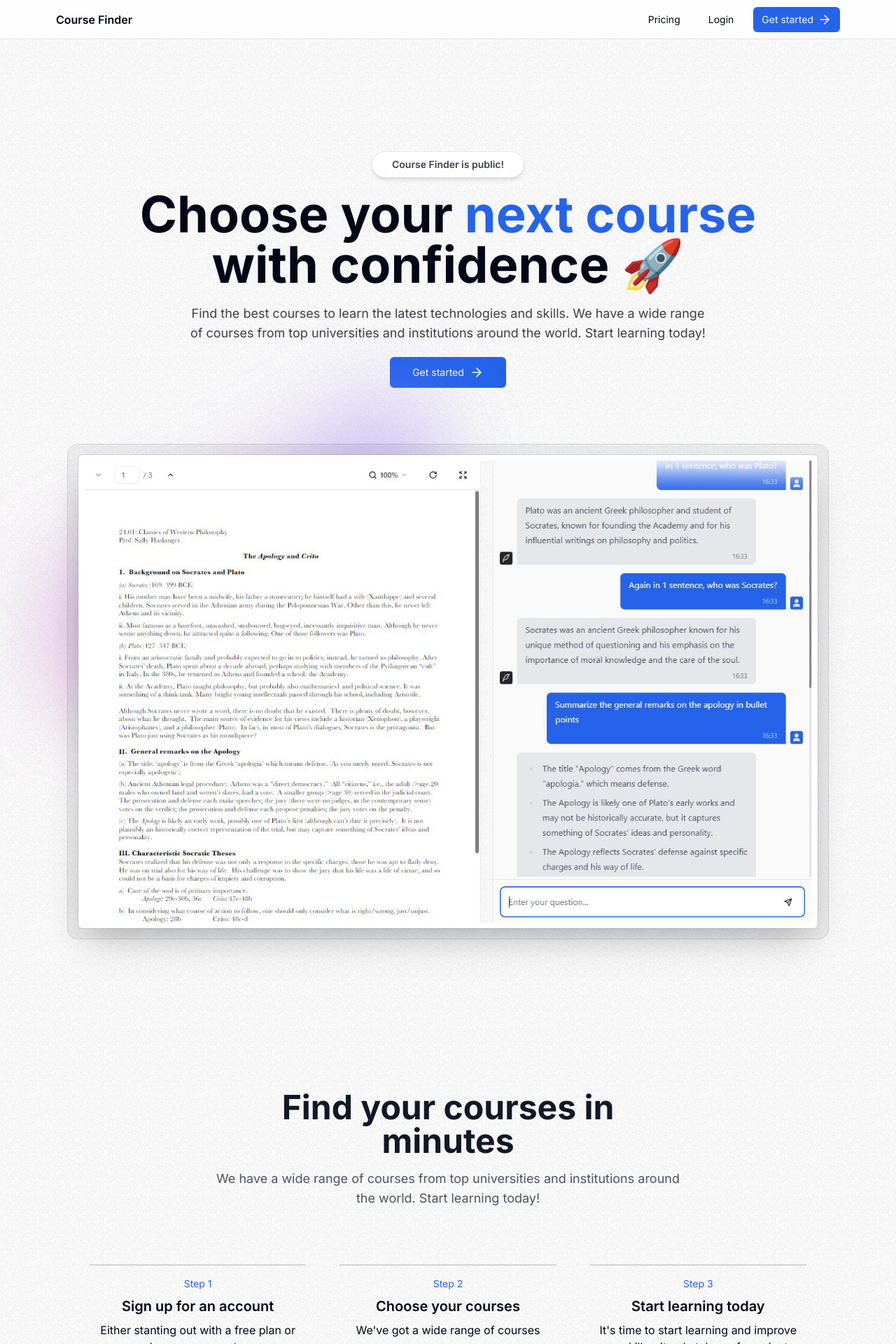
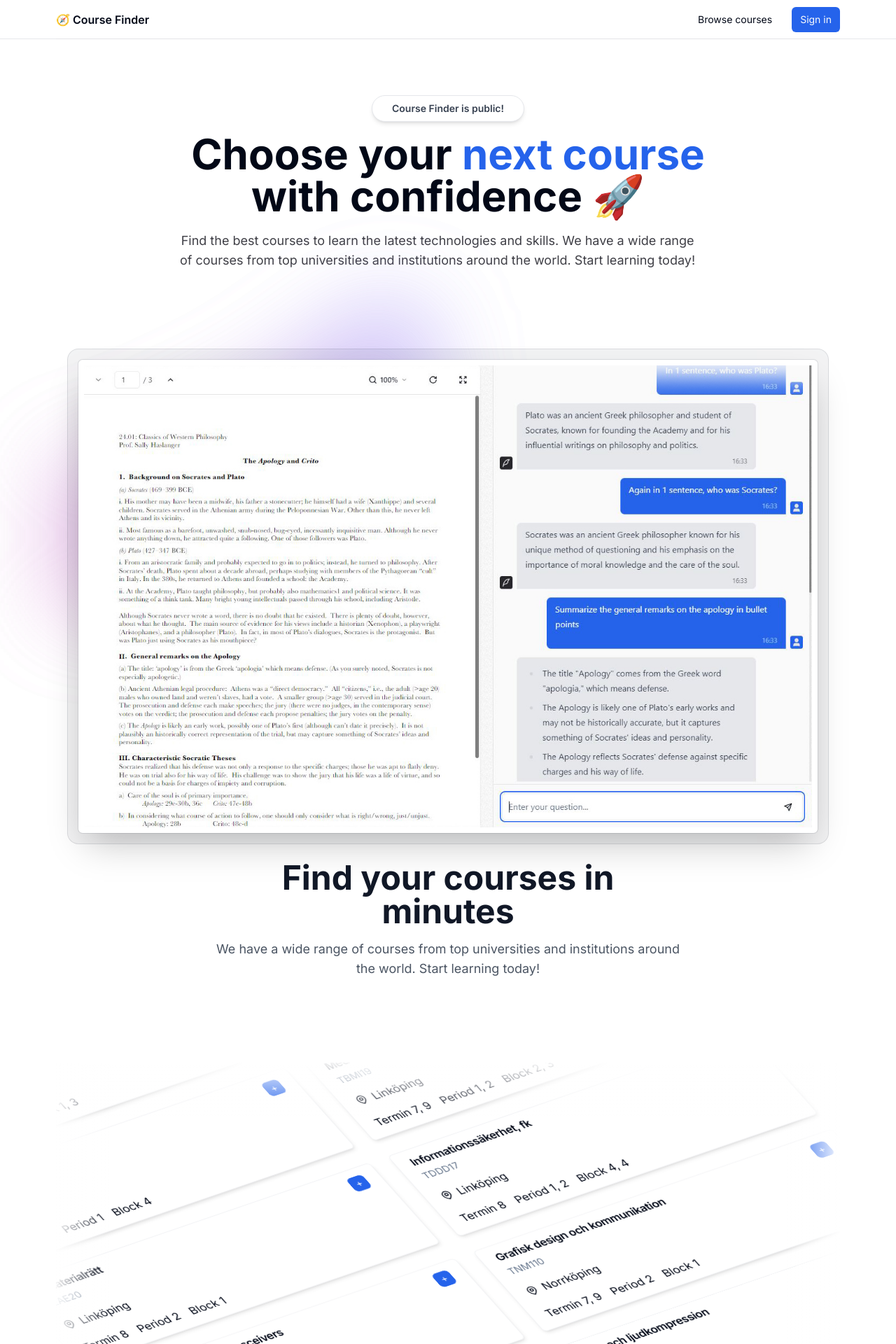
Before and after one commit to filipbagen/course-finder, a React (Vite) app: page / in a window 1280 px wide. Shown: the top 1920 px of the page at 70% size. Built offline with nearby package versions, Linux system fonts and the light colour scheme; no server answers.

Commit message:
Updated design of landing page with auto-scrolling courses

```diff
--- a/src/App.tsx
+++ b/src/App.tsx
@@ -17,7 +17,8 @@ import { Toaster } from '@/components/ui/sonner';
 const App = () => {
   return (
     <Router>
-      <div className="min-h-screen antialiased dark:bg-gray-900 grainy dark:bg-none dark:text-white">
+      {/* grainy */}
+      <div className="min-h-screen antialiased dark:bg-gray-900 dark:bg-none dark:text-white">
         <Navbar />
         <MaxWidthWrapper>
           <AuthProvider>
--- a/src/components/Navbar.tsx
+++ b/src/components/Navbar.tsx
@@ -11,7 +11,7 @@ const Navbar = () => {
       <MaxWidthWrapper>
         <div className="flex h-14 items-center justify-between border-b border-zinc-200 dark:border-black">
           <Link to="/" className="flex z-40 font-semibold">
-            Course Finder
+            🧭 Course Finder
           </Link>
 
           {/* todo: add mobile navbar */}
@@ -25,9 +25,9 @@ const Navbar = () => {
                   size: 'sm',
                 })}
               >
-                Pricing
+                Browse courses
               </Link>
-              <Link
+              {/* <Link
                 to="/signin"
                 className={buttonVariants({
                   variant: 'ghost',
@@ -35,14 +35,14 @@ const Navbar = () => {
                 })}
               >
                 Login
-              </Link>
+              </Link> */}
               <Link
                 to="/signup"
                 className={buttonVariants({
                   size: 'sm',
                 })}
               >
-                Get started <ArrowRight className="ml-1.5 h-5 w-5" />
+                Sign in {/*<ArrowRight className="ml-1.5 h-5 w-5" /> */}
               </Link>
             </>
           </div>
--- a/src/components/ui/button.tsx
+++ b/src/components/ui/button.tsx
@@ -23,7 +23,7 @@ const buttonVariants = cva(
         default: 'h-10 px-4 py-2',
         sm: 'h-9 rounded-md px-3',
         lg: 'h-11 rounded-md px-8',
-        icon: 'h-6 w-6',
+        icon: 'min-h-6 max-h-6 min-w-6 max-h-6',
       },
     },
     defaultVariants: {
--- a/src/pages/Landing/LandingPage.tsx
+++ b/src/pages/Landing/LandingPage.tsx
@@ -2,16 +2,54 @@ import { ArrowRight } from 'lucide-react';
 import { buttonVariants } from '@/components/ui/button';
 import { Link } from 'react-router-dom';
 import Image from '@/utils/Image';
+import courses from '@/data/courses';
+
+// icons
+import { MapPin } from 'lucide-react';
+
+// shadcn
+import { Button } from '@/components/ui/button';
+import {
+  Card,
+  CardContent,
+  CardDescription,
+  CardFooter,
+  CardHeader,
+  CardTitle,
+} from '@/components/ui/card';
+
+function shuffle(array: any[]) {
+  let currentIndex = array.length;
+  let temporaryValue;
+  let randomIndex;
+
+  // While there remain elements to shuffle...
+  while (currentIndex !== 0) {
+    // Pick a remaining element...
+    randomIndex = Math.floor(Math.random() * currentIndex);
+    currentIndex -= 1;
+
+    // And swap it with the current element.
+    temporaryValue = array[currentIndex];
+    array[currentIndex] = array[randomIndex];
+    array[randomIndex] = temporaryValue;
+  }
+
+  return array;
+}
 
 export default function Home() {
+  const limitedCourses = shuffle(courses).slice(0, 50);
+
   return (
-    <div className="mt-28 sm:mt-40 flex flex-col items-center justify-center text-center">
+    <div className="mt-20 sm:mt-22 mb-20 sm:mb-40 flex flex-col items-center gap-8 justify-center text-center">
+      <div>
         <div className="mx-auto mb-4 flex max-w-fit items-center justify-center space-x-2 overflow-hidden rounded-full border border-gray-200 bg-white px-7 py-2 shadow-md backdrop-blur transition-all hover:border-gray-300 hover:bg-white/50">
           <p className="text-sm font-semibold text-gray-700">
             Course Finder is public!
           </p>
         </div>
-      <h1 className="max-w-4xl text-5xl font-bold md:text-6xl lg:text-7xl">
+        <h1 className="max-w-3xl text-4xl font-bold md:text-6xl lg:text-6xl">
           Choose your <span className="text-blue-600">next course</span> with
           confidence 🚀
         </h1>
@@ -20,19 +58,9 @@ export default function Home() {
           have a wide range of courses from top universities and institutions
           around the world. Start learning today!
         </p>
+      </div>
 
-      <Link
-        className={buttonVariants({
-          size: 'lg',
-          className: 'mt-5',
-        })}
-        to="/dashboard"
-        target="_blank"
-      >
-        Get started <ArrowRight className="ml-2 h-5 w-5" />
-      </Link>
-
-      {/* value proposition section */}
+      {/* gradient */}
       <div>
         <div className="relative isolate">
           <div
@@ -76,7 +104,7 @@ export default function Home() {
       </div>
 
       {/* Feature section */}
-      <div className="mx-auto mb-32 mt-32 max-w-5xl sm:mt-56">
+      {/* <div className="mx-auto mb-32 mt-32 max-w-5xl"> */}
       <div className="mb-12 px-6 lg:px-8">
         <div className="mx-auto max-w-2xl sm:text-center">
           <h2 className="mt-2 font-bold text-4xl text-gray-900 dark:text-white sm:text-5xl">
@@ -89,20 +117,61 @@ export default function Home() {
         </div>
       </div>
 
+      <div className="relative text-left mt-10 overflow-hidden">
+        <div className="pointer-events-none absolute -top-1 z-10 h-20 w-full bg-gradient-to-b from-white to-transparent"></div>
+        <div className="pointer-events-none absolute -bottom-1 z-10 h-20 w-full bg-gradient-to-t from-white to-transparent"></div>
+        <div className="pointer-events-none absolute -left-1 z-10 h-full w-20 bg-gradient-to-r from-white to-transparent"></div>
+        <div className="pointer-events-none absolute -right-1 z-10 h-full w-20 bg-gradient-to-l from-white to-transparent"></div>
+
+        <div className="grid animate-skew-scroll grid-cols-1 gap-7 sm:h-[500px] sm:grid-cols-2">
+          {limitedCourses.map((course) => (
+            <Card
+              key={course.courseCode}
+              className="
+                flex-grow h-min bg-white rounded-md border border-gray-100
+                px-5 py-3 shadow-md transition-all hover:translate-x-1 hover:-translate-y-1
+                hover:scale-[1.025] hover:shadow-xl"
+            >
+              <CardHeader>
+                <div className="flex justify-between gap-2 items-start">
+                  <CardTitle>{course.courseName}</CardTitle>
+                  <Button size={'icon'} className="hover:cursor-default">
+                    +
+                  </Button>
+                </div>
+                <CardDescription>{course.courseCode}</CardDescription>
+              </CardHeader>
+
+              <CardContent>
+                <div className="flex gap-2 items-center mb-4">
+                  <MapPin size={16} />
+                  <p>{course.location}</p>
+                </div>
+
+                <div className="flex justify-between">
+                  <CardFooter className="flex gap-4">
+                    <p>Termin {course.semester.join(', ')}</p>
+                    <p>Period {course.period.join(', ')}</p>
+                    <p>Block {course.block.join(', ')}</p>
+                  </CardFooter>
+                </div>
+              </CardContent>
+            </Card>
+          ))}
+        </div>
+      </div>
+
       {/* Steps */}
       <ol className="my-8 space-y-4 pt-8 md:flex md:space-x-12 md:space-y-0">
         <li className="md:flex-1">
-            <div className="flex flex-col space-y-2 border-l-4 border-zinc-300 py-2 pl-4 md:border-l-0 md:border-t-2 md:pb-0 md:pl-0 md:pt-4">
+          <div className="flex flex-col space-y-2 py-2 pl-4 md:pb-0 md:pl-0 md:pt-4">
             <span className="text-sm font-medium text-blue-600">Step 1</span>
             <span className="text-xl font-semibold">
               Sign up for an account
             </span>
             <span className="mt-2 text-zink-700">
               Either stanting out with a free plan or choose our{' '}
-                <Link
-                  to="/pricing"
-                  className="text-blue-700 underline-offset-2"
-                >
+              <Link to="/pricing" className="text-blue-700 underline-offset-2">
                 pro plan
               </Link>
               {''}.
@@ -110,7 +179,7 @@ export default function Home() {
           </div>
         </li>
         <li className="md:flex-1">
-            <div className="flex flex-col space-y-2 border-l-4 border-zinc-300 py-2 pl-4 md:border-l-0 md:border-t-2 md:pb-0 md:pl-0 md:pt-4">
+          <div className="flex flex-col space-y-2 py-2 pl-4 md:pb-0 md:pl-0 md:pt-4">
             <span className="text-sm font-medium text-blue-600">Step 2</span>
             <span className="text-xl font-semibold">Choose your courses</span>
             <span className="mt-2 text-zink-700">
@@ -119,20 +188,19 @@ export default function Home() {
           </div>
         </li>
         <li className="md:flex-1">
-            <div className="flex flex-col space-y-2 border-l-4 border-zinc-300 py-2 pl-4 md:border-l-0 md:border-t-2 md:pb-0 md:pl-0 md:pt-4">
+          <div className="flex flex-col space-y-2 py-2 pl-4 md:pb-0 md:pl-0 md:pt-4">
             <span className="text-sm font-medium text-blue-600">Step 3</span>
-              <span className="text-xl font-semibold">
-                Start learning today
-              </span>
+            <span className="text-xl font-semibold">Start learning today</span>
             <span className="mt-2 text-zink-700">
-                It&apos;s time to start learning and improve your skills - it
-                only takes a few minutes to get started!
+              It&apos;s time to start learning and improve your skills - it only
+              takes a few minutes to get started!
             </span>
           </div>
         </li>
       </ol>
-        <div className="mx-auto max-w-6xl px-6 lg:px-8 sm:mt-24">
-          <div className="mt-16 flow-root sm:mt-24">
+
+      <div className="mx-auto max-w-6xl px-6 lg:px-8">
+        <div className="flow-root">
           <div className="-m-2 rounded-xl bg-gray-900/5 p-2 ring-1 ring-inset ring-gray-900/10 lg:-m-4 lg:rounded-2xl lg:p-4">
             <Image
               src="./src/assets/img/file-upload-preview.jpg"
@@ -143,7 +211,7 @@ export default function Home() {
           </div>
         </div>
       </div>
-      </div>
+      {/* </div> */}
     </div>
   );
 }
--- a/tailwind.config.js
+++ b/tailwind.config.js
@@ -75,24 +75,21 @@ module.exports = {
           from: { height: 'var(--radix-accordion-content-height)' },
           to: { height: '0' },
         },
-      },
-      animation: {
-        'accordion-down': 'accordion-down 0.2s ease-out',
-        'accordion-up': 'accordion-up 0.2s ease-out',
-      },
-      keyframes: {
-        'accordion-down': {
-          from: { height: '0' },
-          to: { height: 'var(--radix-accordion-content-height)' },
-        },
-        'accordion-up': {
-          from: { height: 'var(--radix-accordion-content-height)' },
-          to: { height: '0' },
+        'skew-scroll': {
+          from: {
+            transform:
+              'rotateX(20deg) rotate(-20deg) skewX(20deg) translateZ(0) translateY(-20%)',
+          },
+          to: {
+            transform:
+              'rotateX(20deg) rotate(-20deg) skewX(20deg) translateZ(0) translateY(-120%)',
+          },
         },
       },
       animation: {
         'accordion-down': 'accordion-down 0.2s ease-out',
         'accordion-up': 'accordion-up 0.2s ease-out',
+        'skew-scroll': 'skew-scroll 20s linear infinite',
       },
     },
   },
```
Lines whose indentation alone changed are shown as unchanged.
